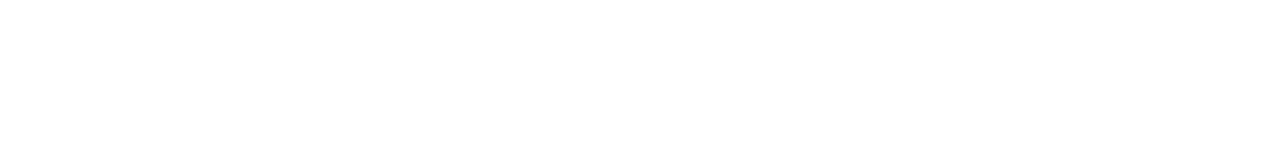
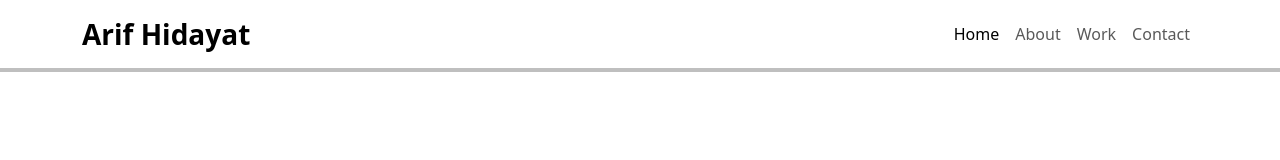
Before and after one commit to Arif27Hidayat/Portfolio, a plain HTML site: page index.html in a window 1280 px wide. Drawn offline with nearby package versions, Linux system fonts and the light colour scheme.

Commit message:
add navbar

```diff
--- a/index.html
+++ b/index.html
@@ -8,6 +8,30 @@
     <link rel="stylesheet" href="style.css">
 </head>
 <body>
+    <nav class="navbar navbar-expand-lg">
+        <div class="container">
+          <a class="navbar-brand fs-3 fw-bold" href="#">Arif Hidayat</a>
+          <button class="navbar-toggler" type="button" data-bs-toggle="collapse" data-bs-target="#navbarNav" aria-controls="navbarNav" aria-expanded="false" aria-label="Toggle navigation">
+            <span class="navbar-toggler-icon"></span>
+          </button>
+          <div class="collapse navbar-collapse" id="navbarNav">
+            <ul class="navbar-nav ms-auto">
+              <li class="nav-item">
+                <a class="nav-link active" aria-current="page" href="#">Home</a>
+              </li>
+              <li class="nav-item">
+                <a class="nav-link" href="#">About</a>
+              </li>
+              <li class="nav-item">
+                <a class="nav-link" href="#">Work</a>
+              </li>
+              <li class="nav-item">
+                <a class="nav-link" href="#">Contact</a>
+              </li>
+            </ul>
+          </div>
+        </div>
+      </nav>
     <script src="https://cdn.jsdelivr.net/npm/@popperjs/core@2.11.8/dist/umd/popper.min.js" integrity="sha384-I7E8VVD/ismYTF4hNIPjVp/Zjvgyol6VFvRkX/vR+Vc4jQkC+hVqc2pM8ODewa9r" crossorigin="anonymous"></script>
     <script src="https://cdn.jsdelivr.net/npm/bootstrap@5.3.1/dist/js/bootstrap.min.js" integrity="sha384-Rx+T1VzGupg4BHQYs2gCW9It+akI2MM/mndMCy36UVfodzcJcF0GGLxZIzObiEfa" crossorigin="anonymous"></script>
     <script src="https://code.jquery.com/jquery-3.7.0.min.js" integrity="sha256-2Pmvv0kuTBOenSvLm6bvfBSSHrUJ+3A7x6P5Ebd07/g=" crossorigin="anonymous"></script>
--- a/style.css
+++ b/style.css
@@ -0,0 +1,4 @@
+.navbar {
+    background-color: white;
+    box-shadow: 0 0 0 4px rgba(0, 0, 0, 0.25);
+}
```
